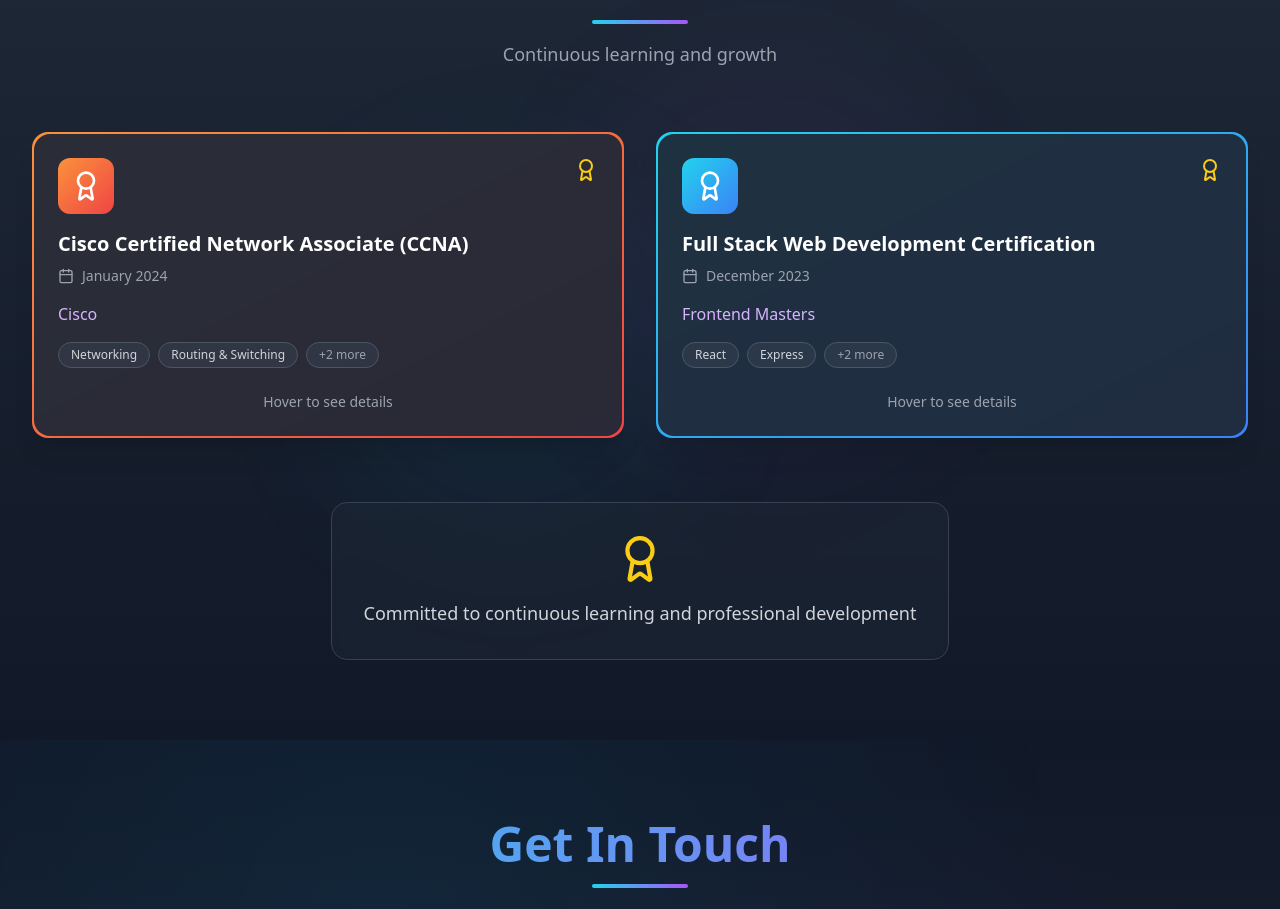
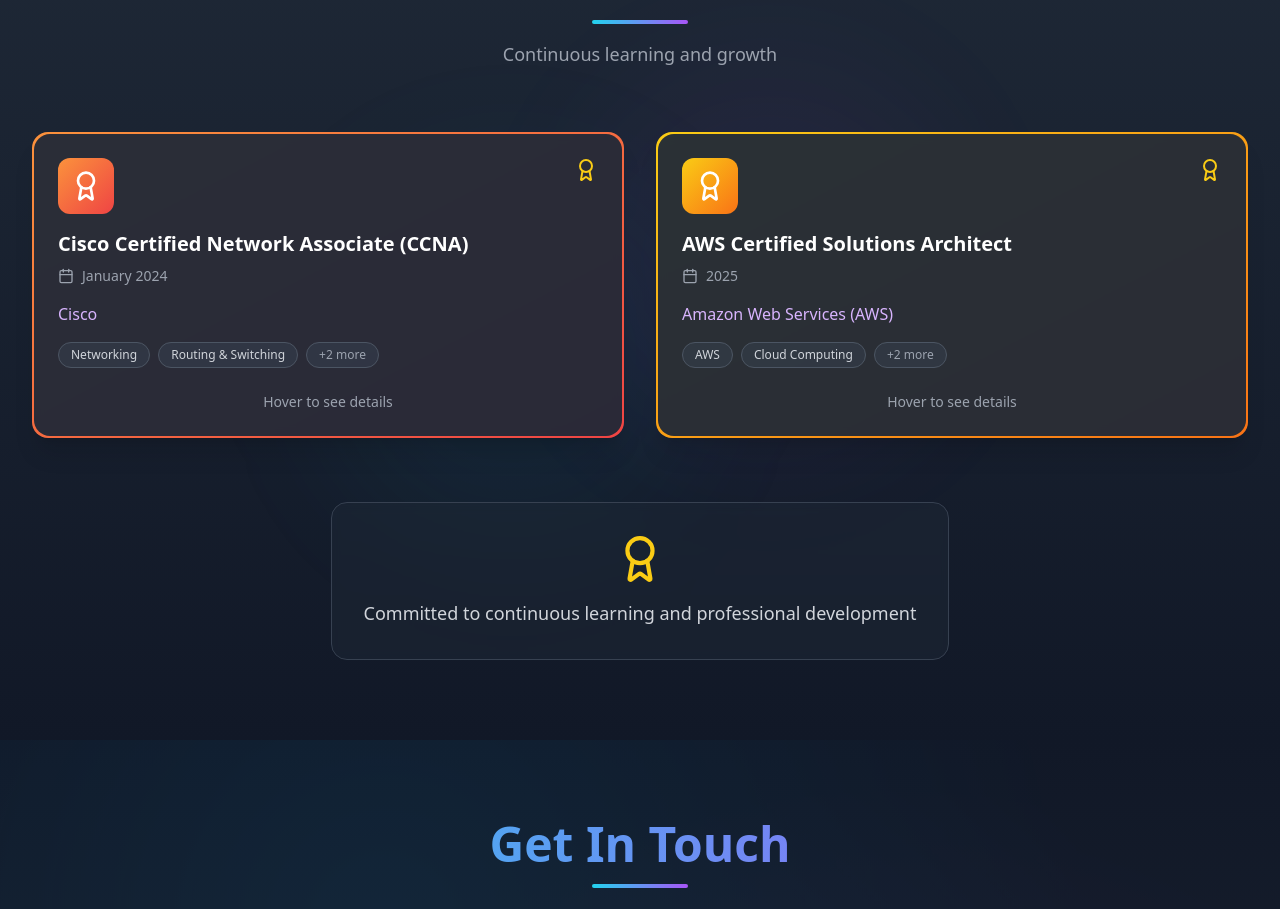
Before and after one commit to 2303A51618/portofolio, a React (Create React App) app: page / in a window 1280 px wide. Shown: the part 4084-4993 px from the top of the page. Built offline with nearby package versions, Linux system fonts and the light colour scheme.

Commit message:
Replace Full Stack Certification with AWS Certification

```diff
--- a/src/components/Certifications.tsx
+++ b/src/components/Certifications.tsx
@@ -18,15 +18,15 @@
       link: '#',
     },
     {
-      title: 'Full Stack Web Development Certification',
-      issuer: 'Frontend Masters',
-      date: 'December 2023',
-      description:
-        'Advanced React concepts including custom hooks, performance optimization, state management patterns, and modern React architecture.',
-      skills: ['React', 'Express', 'MongoDB', 'APIs'],
-      color: 'from-cyan-400 to-blue-500',
-      link: '#',
-    },
+  title: 'AWS Certified Solutions Architect',
+  issuer: 'Amazon Web Services (AWS)',
+  date: '2025',
+  description:
+    'Validated expertise in designing secure, scalable, and cost-effective cloud solutions on AWS. Covers cloud architecture, networking, storage, compute services, security best practices, and high-availability system design.',
+  skills: ['AWS', 'Cloud Computing', 'Architecture Design', 'Security'],
+  color: 'from-yellow-400 to-orange-500',
+  link: 'https://drive.google.com/file/d/1scIgwzCb4qhD81pCmrB15KoB1mqIVZn0/view',
+},
   ];
 
   return (
```
